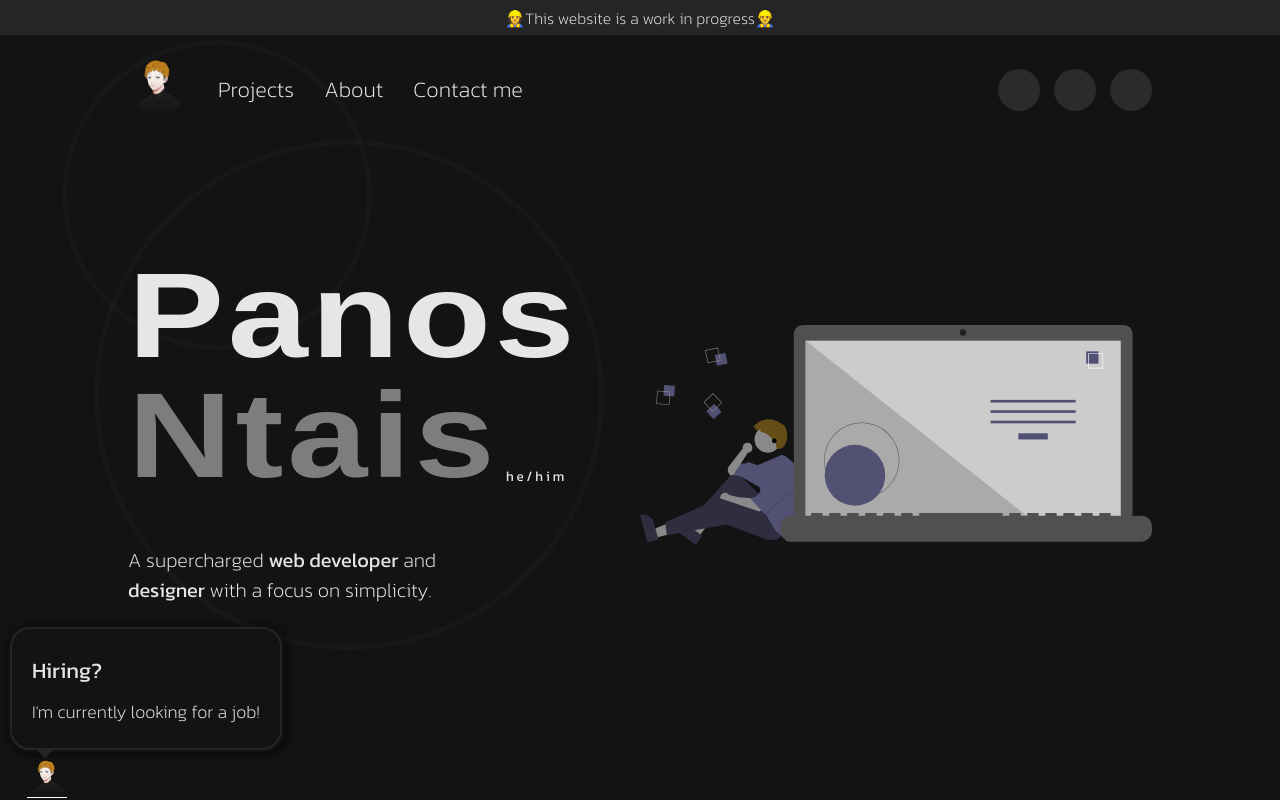
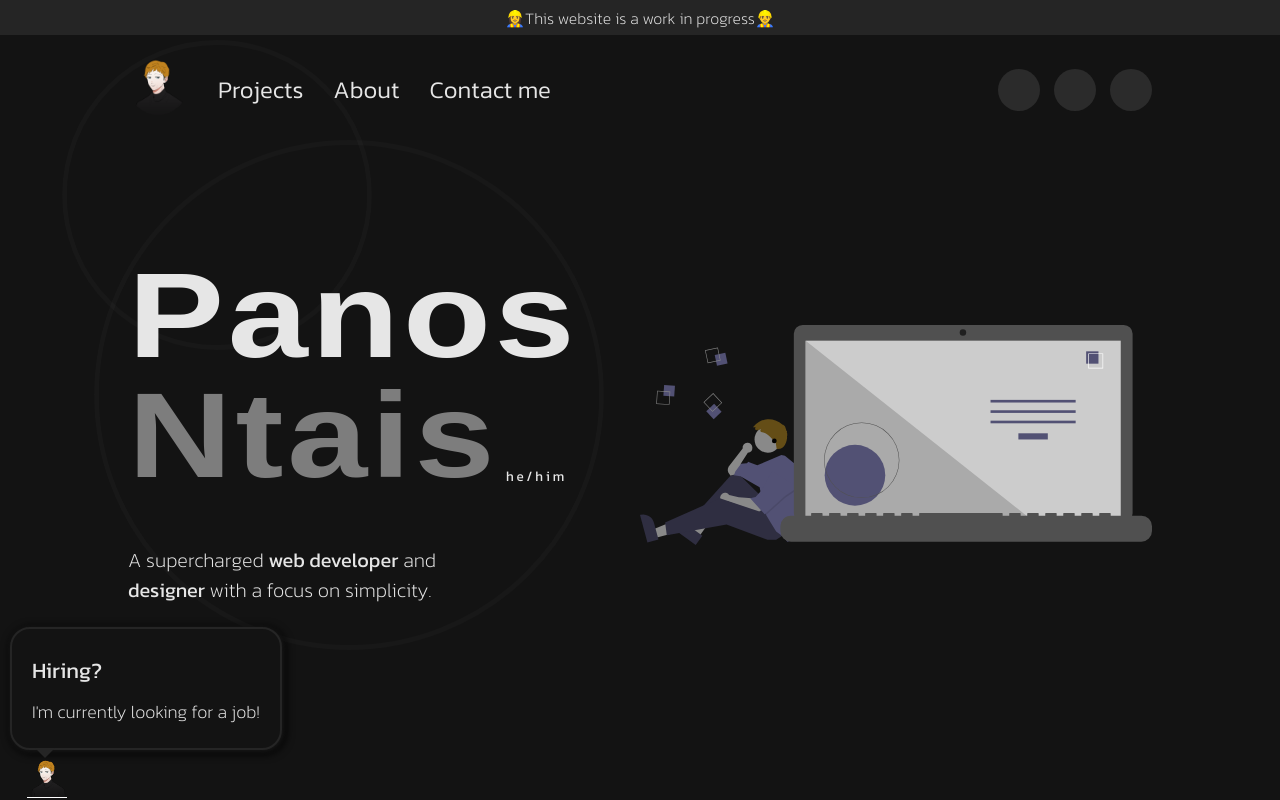
Before and after one commit to StrawHatHacker/personal-website, a SvelteKit app: page / in a window 1280 px wide. Shown: the top 800 px of the page. Built offline with nearby package versions, Linux system fonts and the light colour scheme; some icons are missing; a web font is replaced by a local one.

Commit message:
Typography changes

```diff
--- a/src/components/Buttons/MainLink.svelte
+++ b/src/components/Buttons/MainLink.svelte
@@ -17,10 +17,10 @@
     &::after {
       content: "";
       position: absolute;
-      height: 1px;
+      height: 2px;
       width: 0%;
       left: 50%;
-      bottom: -2px;
+      bottom: 0px;
       background-color: currentColor;
       transition: all 0.3s ease-out;
     }
--- a/src/components/HeaderLarge.svelte
+++ b/src/components/HeaderLarge.svelte
@@ -60,7 +60,6 @@
   header {
     width: var(--section-width-desktop);
     margin: 1rem auto 0 auto;
-    font-weight: 200;
     height: 80px;
   }
 
@@ -84,7 +83,8 @@
     display: flex;
     align-items: center;
     gap: 1.5rem;
-    font-size: 1.1rem;
+    font-size: 1.2rem;
+    font-weight: 300;
   }
 
   .social-nav {
```
